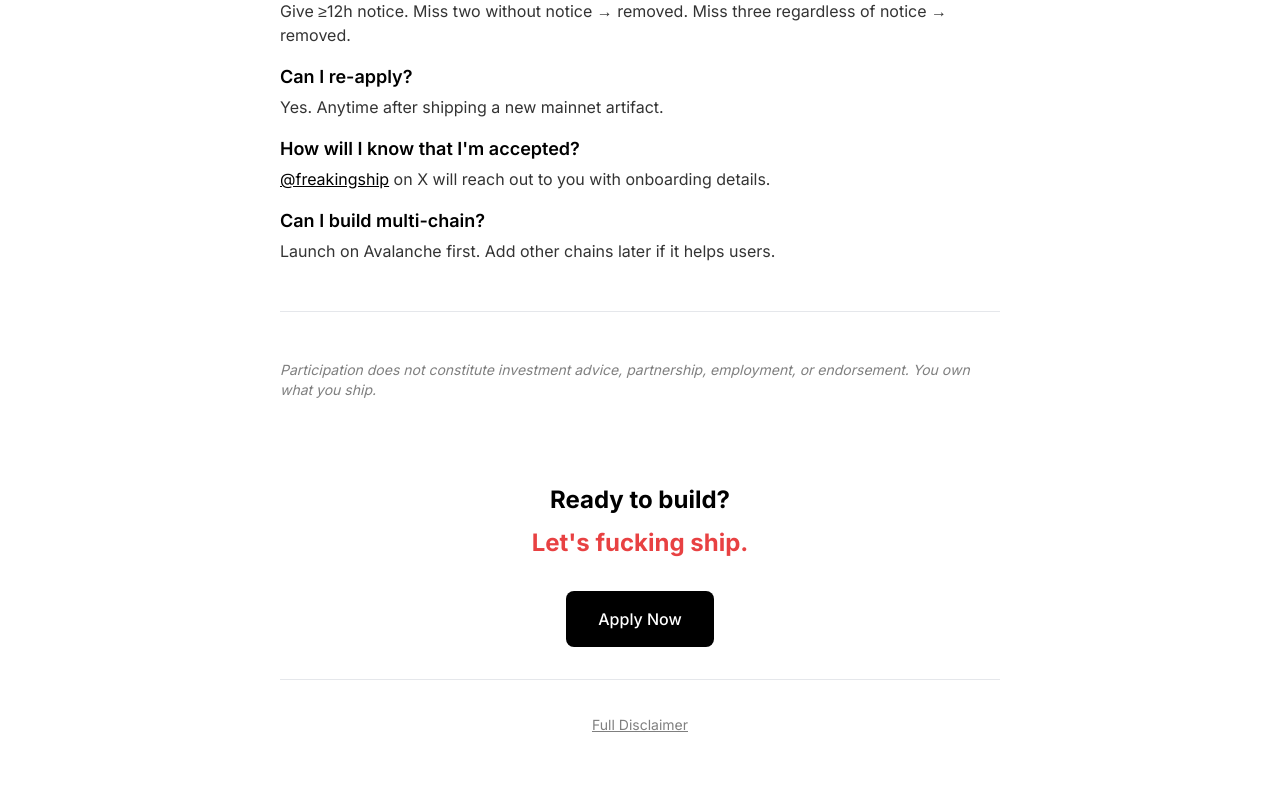
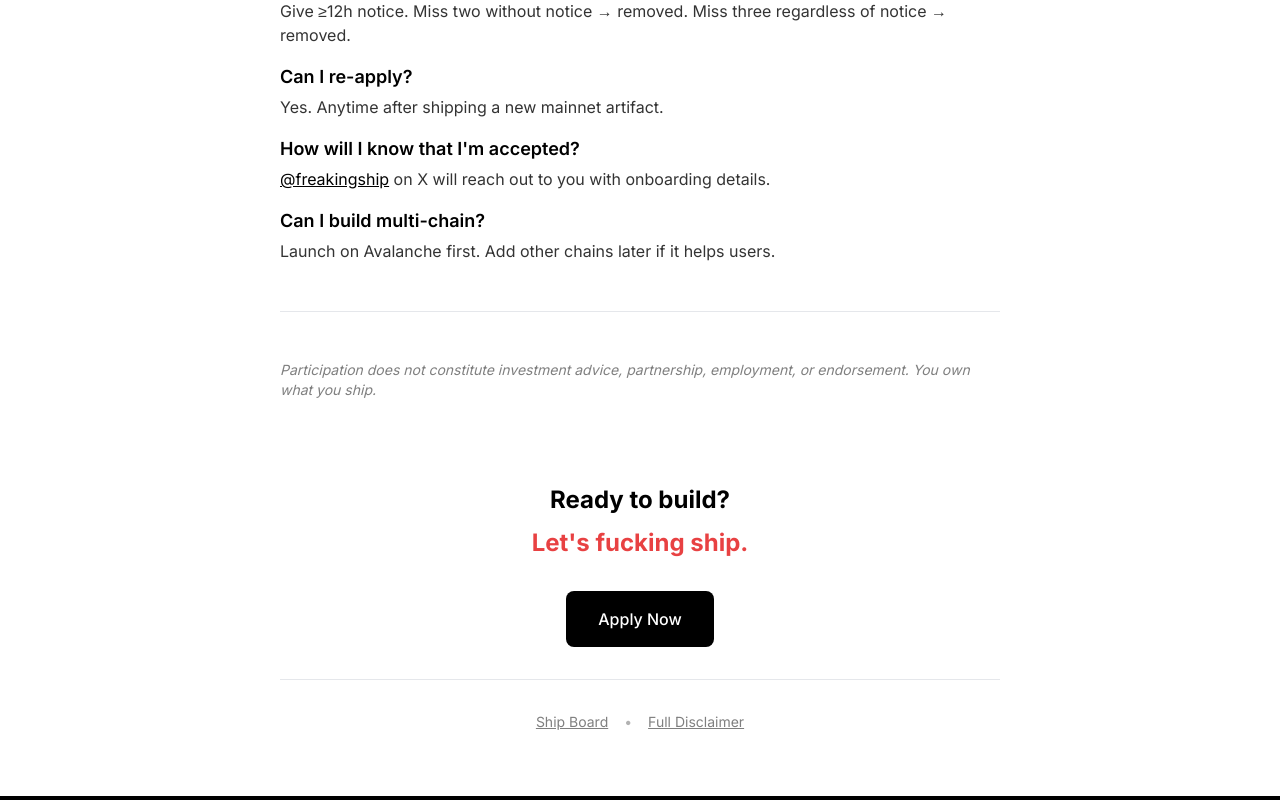
Before and after one commit to owenwahlgren/fuckingship, a Next.js app: page /about in a window 1280 px wide. Shown: the part 5374-6174 px from the top of the page. Built offline with nearby package versions, Linux system fonts and the light colour scheme.

Commit message:
fix back to home

```diff
--- a/app/about/page.tsx
+++ b/app/about/page.tsx
@@ -432,7 +432,14 @@ export default function About() {
                   Apply Now
                 </Link>
               </div>
-              <div className="mt-8 pt-8 border-t border-gray-200">
+              <div className="mt-8 pt-8 border-t border-gray-200 flex items-center justify-center gap-4">
+                <Link
+                  href="/ship-board"
+                  className="text-sm text-black/50 hover:text-black underline transition-colors"
+                >
+                  Ship Board
+                </Link>
+                <span className="text-sm text-black/30">•</span>
                 <Link
                   href="/disclaimer"
                   className="text-sm text-black/50 hover:text-black underline transition-colors"
--- a/app/page.tsx
+++ b/app/page.tsx
@@ -161,6 +161,13 @@ export default function Home() {
         </a>
         <span className="text-xs text-black/20">•</span>
         <Link
+          href="/ship-board"
+          className="text-xs text-black/40 hover:text-black/60 underline transition-colors"
+        >
+          Ship Board
+        </Link>
+        <span className="text-xs text-black/20">•</span>
+        <Link
           href="/disclaimer"
           className="text-xs text-black/40 hover:text-black/60 underline transition-colors"
         >
--- a/app/ship-board/page.tsx
+++ b/app/ship-board/page.tsx
@@ -40,8 +40,8 @@ export default function ShipBoard() {
       <div className="max-w-6xl mx-auto px-6 py-16">
         {/* Header */}
         <div className="mb-16">
-          <Link href="/about" className="text-sm text-black/60 hover:text-black mb-4 inline-block">
-            ← Back to About
+          <Link href="/" className="text-sm text-black/60 hover:text-black mb-4 inline-block">
+            ← Back
           </Link>
           <h1 className="text-6xl font-bold text-black mb-4 tracking-tight">Ship Board</h1>
           <div className="h-1 w-24 bg-[#E84142]"></div>
```
